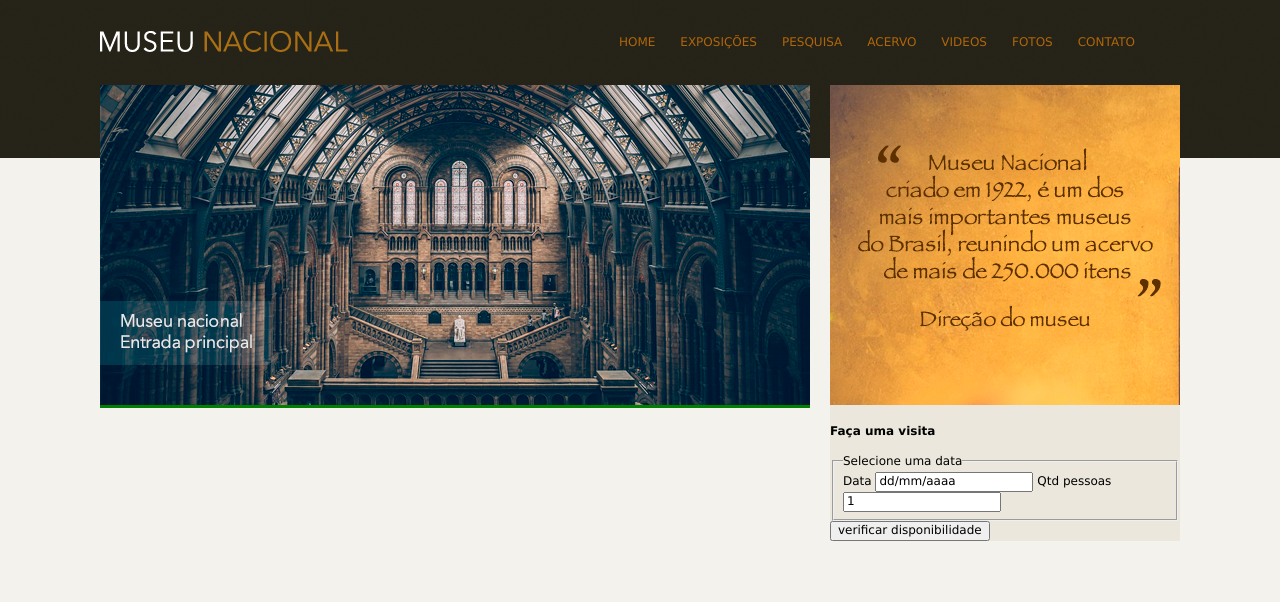
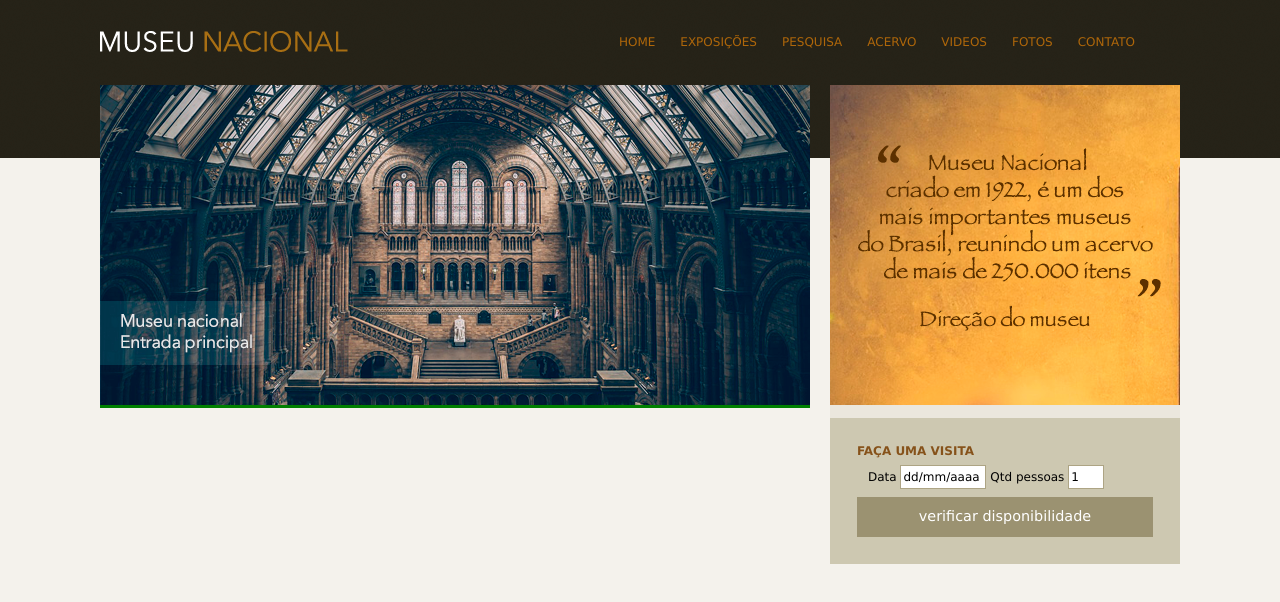
Before and after one commit to MatheusDevPro/projeto-museu, a plain HTML site: page index.html in a window 1280 px wide. Drawn offline with Linux system fonts and the light colour scheme.

Commit message:
arquivo modificado com novas linha de codigo adicionadas

```diff
--- a/css/style.css
+++ b/css/style.css
@@ -70,3 +70,46 @@ aside {
     float: right;
     background: #ebe7dd;
 }
+
+section#visita {
+    background: #cdc8b1;
+    padding: 10px 27px 27px 27px;
+    margin-top: 10px;
+}
+
+h4 {
+    color: #86521a;
+    text-transform: uppercase;
+    padding-bottom: 3px;
+    margin-bottom:0 ;
+}
+
+
+
+input {
+    height: 20px;
+    width: 80px;
+    background: #fff;
+    border: none;
+    font-size: 1em;
+}
+
+input.campo {
+    border: 1px solid #ada484;
+}
+
+input.botao {
+    background:  #9b9271;
+    color: white;
+    width: 100%;
+    height: 40px;
+    font-size: 1.2em;
+}
+
+fieldset {
+    border: none;
+}
+
+legend {
+    display: none;
+}
--- a/index.html
+++ b/index.html
@@ -53,17 +53,17 @@
                 <h4>Faça uma visita</h4>
 				<form>
 					<fieldset>
-						<legend>Selecione uma data</legend>
+						<legend></legend>
 
 						<label for="data">Data</label>
-						<input type="text" id="data" value="dd/mm/aaaa">
+						<input class="campo" type="text" id="data" value="dd/mm/aaaa">
 
 						<label for="qtd">Qtd pessoas</label>
-						<input type="text" id="qtd" value="1">
+						<input class="campo" style="width: 30px;" type="text" id="qtd" value="1">
 
 					</fieldset>
 
-					<input type="submit" value="verificar disponibilidade">
+					<input class="botao" type="submit" value="verificar disponibilidade">
 				</form>
 			</section>
 		</aside>
```
